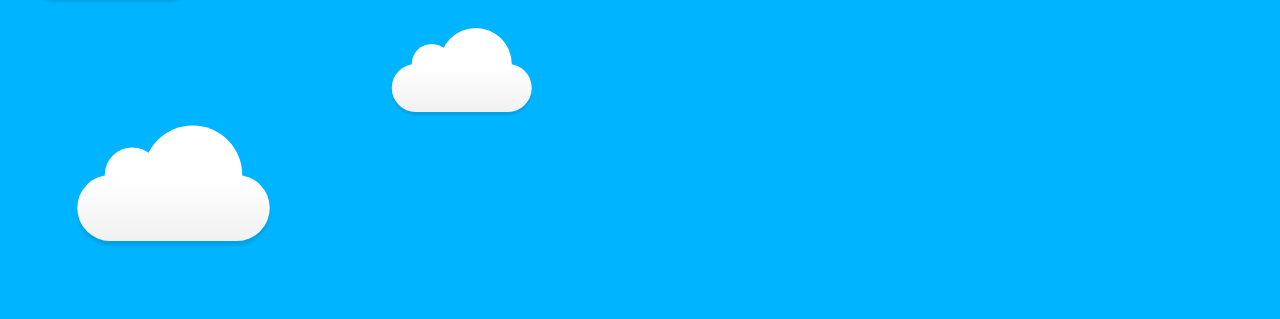
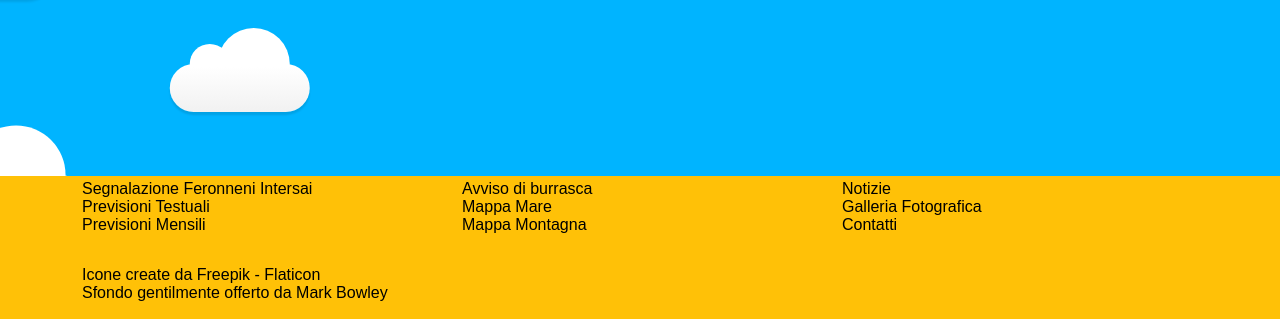
Before and after one commit to RosarioFaro/Esame-S10-L5, a React (Vite) app: page / in a window 1280 px wide. Shown: the part 478-797 px from the top of the page. Built offline with nearby package versions, Linux system fonts and the light colour scheme; no server answers.

Commit message:
upd 9 - aggiunto footer e i crediti per le icone e bg

```diff
--- a/src/App.css
+++ b/src/App.css
@@ -14,6 +14,10 @@
   --card-hover-bg: #7196ce;
   --btn-bg: #3f69a7;
   --btn-hover-bg: #5488d6;
+}
+
+body {
+  font-family: "Franklin Gothic Medium", "Arial Narrow", Arial, sans-serif;
 }
 
 .btn-custom {
--- a/src/App.jsx
+++ b/src/App.jsx
@@ -4,18 +4,20 @@ import Menu from "./components/Menu";
 import MeteoSearch from "./components/MeteoSearch";
 import { BrowserRouter, Route, Routes } from "react-router";
 import MeteoDetails from "./components/MeteoDetails";
+import Footer from "./components/footer";
 
 function App() {
   return (
-    <>
+    <div className="d-flex flex-column min-vh-100">
       <BrowserRouter>
         <Menu />
         <Routes>
           <Route path="/" element={<MeteoSearch />} />
           <Route path="/meteo-details" element={<MeteoDetails />} />
         </Routes>
+        <Footer />
       </BrowserRouter>
-    </>
+    </div>
   );
 }
 
--- a/src/components/MainCitiesCards.jsx
+++ b/src/components/MainCitiesCards.jsx
@@ -32,7 +32,7 @@ const MainCitiesCards = ({ citiesMeteo }) => {
   };
 
   return (
-    <div className="main-cities">
+    <div className="main-cities mb-5">
       <Row xs={1} sm={2} md={3} lg={4} xl={5} className="g-4">
         {citiesMeteo.map((meteoData, index) => (
           <Col key={index}>
--- a/src/components/MeteoDetails.jsx
+++ b/src/components/MeteoDetails.jsx
@@ -74,7 +74,7 @@ const MeteoDetails = () => {
 
                   return (
                     <Col key={index} xs={12} sm={6} md={4} lg={3} xl={2}>
-                      <div className="forecast-card card text-center p-3 shadow-sm">
+                      <div className="forecast-card card text-center p-3 shadow-sm mb-5">
                         <div className="d-flex justify-content-center align-items-center mb-3">
                           <img src={iconUrl} alt="Icona meteo" width={50} height={50} />
                         </div>
--- a/src/components/footer.jsx
+++ b/src/components/footer.jsx
@@ -1,32 +1,50 @@
 const Footer = () => {
   const footerTexts = [
-    ["Segnalazione Feronneni Intersai", "Previsioni Testuali", "Suelo", "Previsioni Mensili"],
+    ["Segnalazione Feronneni Intersai", "Previsioni Testuali", "Previsioni Mensili"],
     ["Avviso di burrasca", "Mappa Mare", "Mappa Montagna"],
     ["Notizie", "Galleria Fotografica", "Contatti"],
   ];
 
   return (
-    <footer className="bg-warning mt-auto">
+    <footer className="bg-warning py-1 mt-auto">
       <div className="container">
-        <div className="row justify-content-center mt-5">
-          <div className="col col-6">
-            <div className="row row-cols-1 row-cols-sm-2 row-cols-md-4 row-cols-lg-4">
+        <div className="row justify-content-center">
+          <div className="col col-12">
+            <div className="row row-cols-1 row-cols-sm-2 row-cols-md-3 justify-content-center text-start">
               {footerTexts.map((column, colIndex) => (
-                <div key={colIndex} className="col">
-                  <div className="row">
-                    <div className="col footer-links">
-                      {column.map((link, linkIndex) => (
-                        <p key={linkIndex}>
-                          <a href="#" alt="footer link" className="text-decoration-none text-black">
-                            {link}
-                          </a>
-                        </p>
-                      ))}
-                    </div>
-                  </div>
+                <div key={colIndex} className="col mb-3">
+                  <ul className="list-unstyled">
+                    {column.map((link, linkIndex) => (
+                      <li key={linkIndex}>
+                        <a href="#" className="text-decoration-none text-black">
+                          {link}
+                        </a>
+                      </li>
+                    ))}
+                  </ul>
                 </div>
               ))}
             </div>
+            <ul className="list-unstyled text-start">
+              <li>
+                <a
+                  href="https://www.flaticon.com/free-icons/meteorology"
+                  title="meteorology icons"
+                  className="text-decoration-none text-black"
+                >
+                  Icone create da Freepik - Flaticon
+                </a>
+              </li>
+              <li>
+                <a
+                  href="https://codepen.io/Mark_Bowley/pen/LYZEBq"
+                  title="backgound"
+                  className="text-decoration-none text-black"
+                >
+                  Sfondo gentilmente offerto da Mark Bowley
+                </a>
+              </li>
+            </ul>
           </div>
         </div>
       </div>
```
